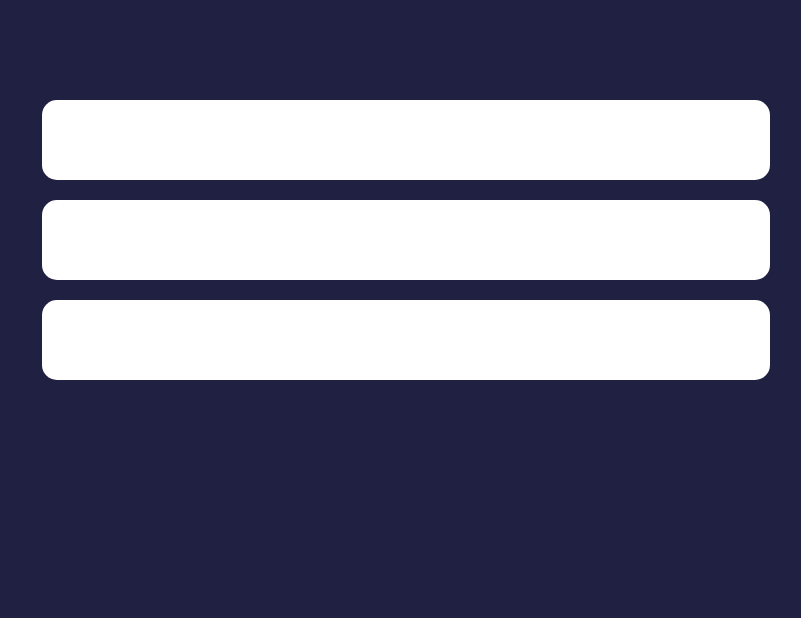
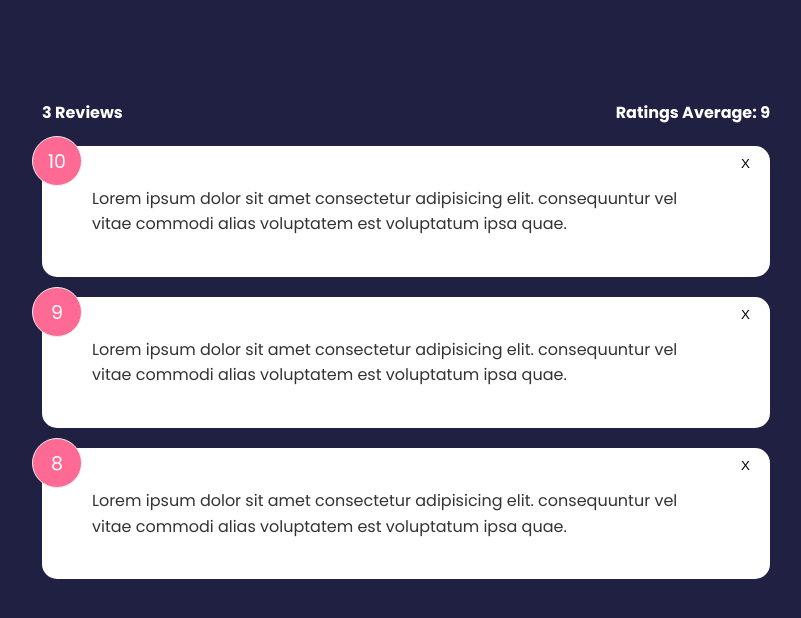
Before and after one commit to ian038/feedback-app, a Svelte app: page / in a window 1280 px wide. Shown: the top 618 px of the page, without its empty margins (234-1035 px from the left). Built offline with nearby package versions, Linux system fonts and the light colour scheme.

Commit message:
Added card and feedback item components

```diff
--- a/src/App.svelte
+++ b/src/App.svelte
@@ -1,11 +1,8 @@
 <script>
 	import FeedbackList from "./components/FeedbackList.svelte";
+	import FeedbackStats from "./components/FeedbackStats.svelte"
 
-	const deleteFeedback = e => {
-		console.log(e.detail)
-	}
-
-	const feedback = [
+	let feedback = [
 		{
 			id: 1,
 			rating: 10,
@@ -22,8 +19,17 @@
 			text: 'Lorem ipsum dolor sit amet consectetur adipisicing elit. consequuntur vel vitae commodi alias voluptatem est voluptatum ipsa quae.',
 		}
 	]
+
+	const deleteFeedback = e => {
+		const itemId = e.detail
+		feedback = feedback.filter(item => item.id !== itemId)
+	}
+
+	$: count = feedback.length
+	$: average = feedback.reduce((a, {rating}) => a + rating, 0) / feedback.length
 </script>
 
 <main class='container'>
+	<FeedbackStats {count} {average} />
 	<FeedbackList {feedback} on:delete-feedback={deleteFeedback} />
 </main>
--- a/src/components/Card.svelte
+++ b/src/components/Card.svelte
@@ -1,5 +1,5 @@
 <div class='card'>
-
+    <slot></slot>
 </div>
 
 <style>
--- a/src/components/FeedbackItem.svelte
+++ b/src/components/FeedbackItem.svelte
@@ -3,7 +3,7 @@
     import Card from './Card.svelte'
     export let item
 
-    const dispatch = createEventDispatcher()
+    let dispatch = createEventDispatcher()
 
     const handleDelete = itemId => {
         dispatch('delete-feedback', itemId)
--- /dev/null
+++ b/src/components/FeedbackStats.svelte
@@ -0,0 +1,17 @@
+<script>
+    export let count
+    export let average
+</script>
+
+<div class="feedback-stats">
+    <h4>{count} Reviews</h4>
+    <h4>Ratings Average: {average}</h4>
+  </div>
+
+  <style>
+    .feedback-stats {
+      display: flex;
+      justify-content: space-between;
+      align-items: center;
+    }
+  </style>
```
